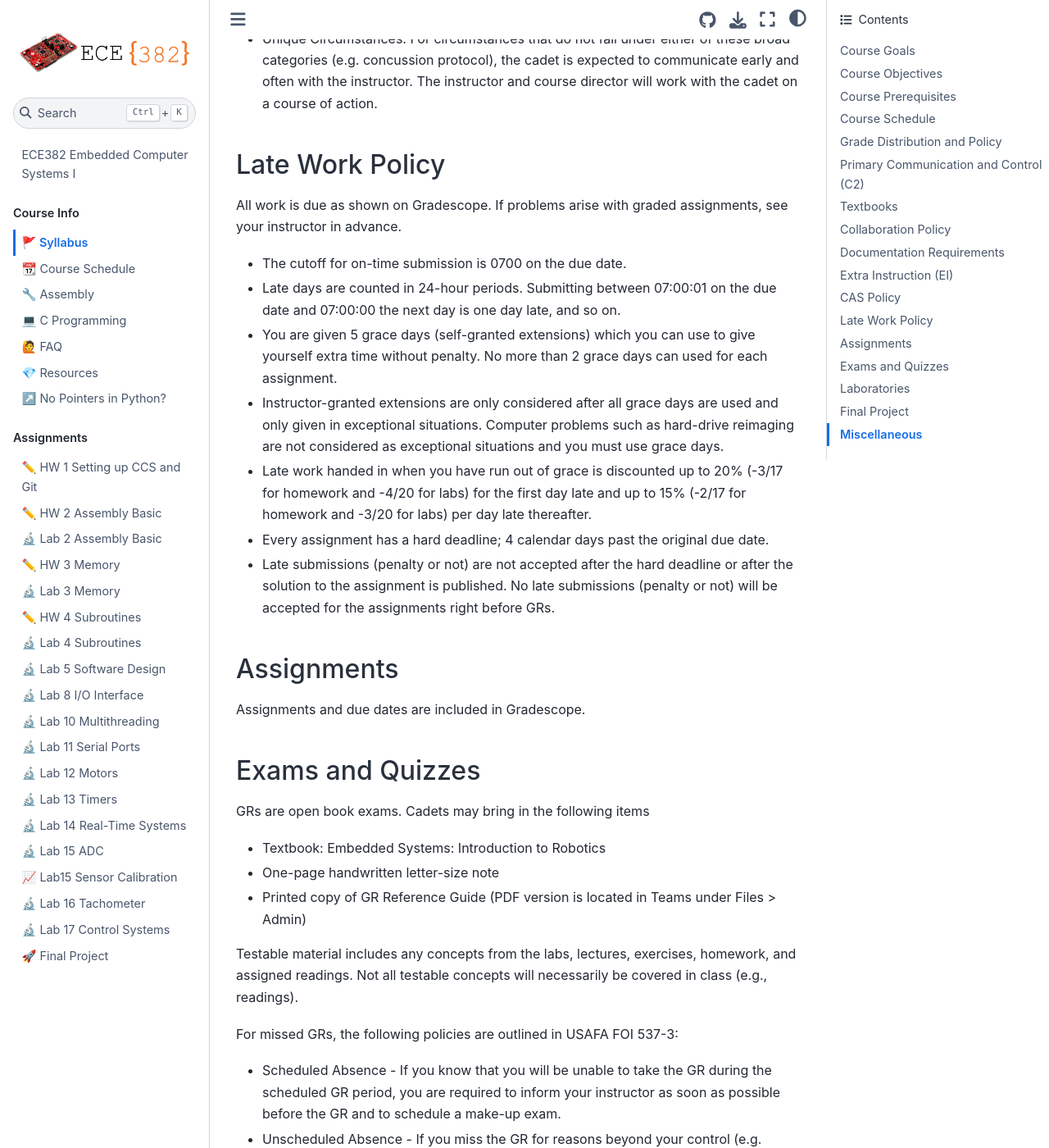
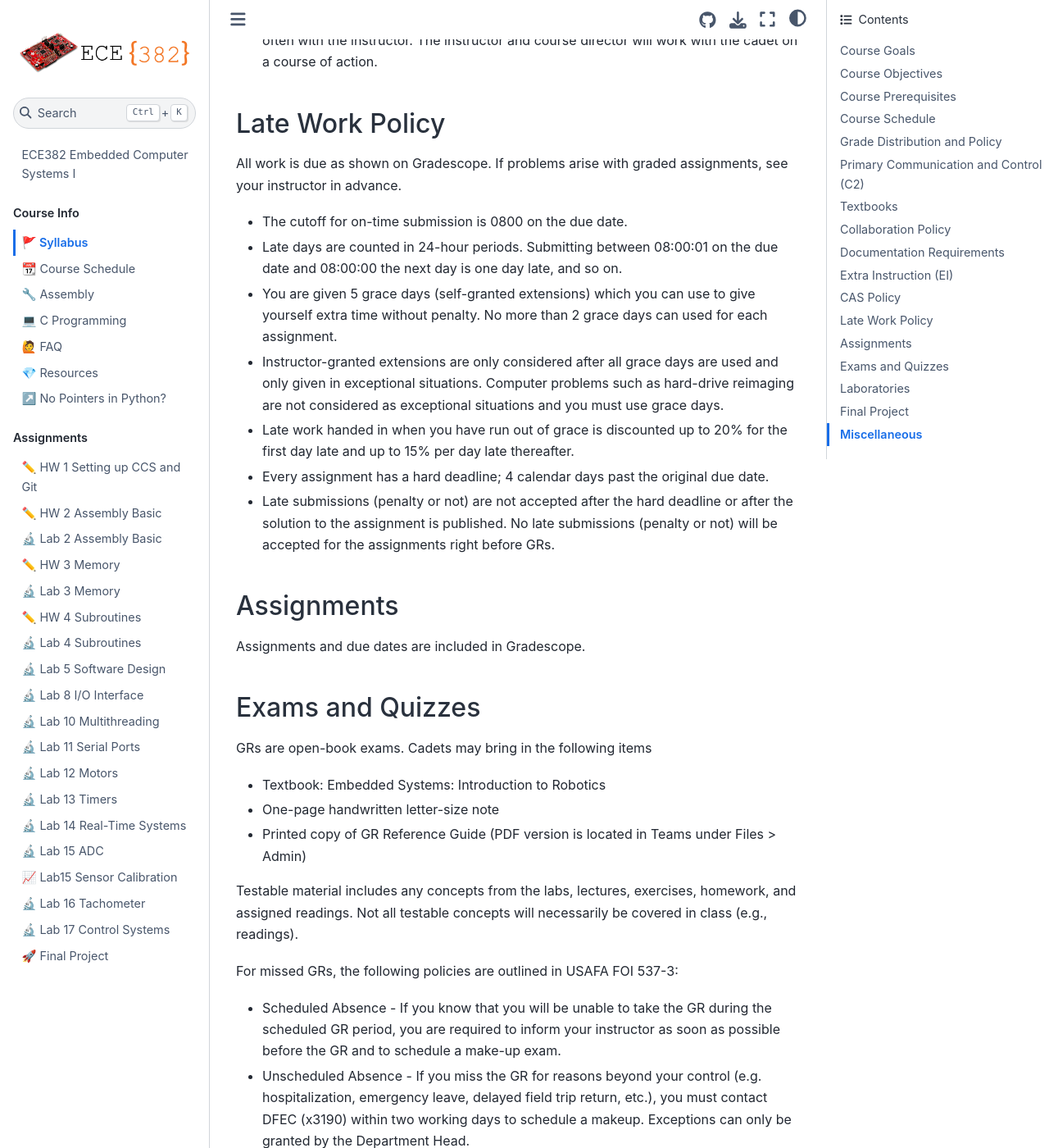
Before and after one commit to USAFA-ECE/ece382, a Jupyter Book: the page built from docs/syllabus.md, in a window 1280 px wide and 1400 px high, scrolled down 5479 px. Shown: the whole window at 82% size. Built offline with Jupyter Book 1.0.4 settings and Sphinx 7.4.7 and the Sphinx Book theme 1.1.4, drawn with Linux system fonts in a browser that asks for light colours; some of the changed text lies outside the part shown.

Commit message:
Updated intro, syllabus, and hw1

```diff
--- a/docs/syllabus.md
+++ b/docs/syllabus.md
@@ -25,9 +25,9 @@
 
 |     Prog                  |             |     Final              |             |
 |---------------------------|-------------|------------------------|-------------|
-|     GRs                   |     24.2%   |     GRs                |     20%     |
-|     Labs                  |     38.6%   |     Labs               |     30%     |
-| Homework + Skills Review  |     37.2%   |Homework + Skills Review|     25%     |
+|     GRs                   |     24.2%   |     GRs                |     18%     |
+|     Labs                  |     38.6%   |     Labs               |     32%     |
+|   Homework                |     37.2%   |     Homework           |     25%     |
 |                           |             |     Final Project      |     25%     |
 |                           |             |                        |             |
 |     Total                 |     100%    |     Total              |     100%    |
@@ -116,11 +116,11 @@
 
 ## Late Work Policy
 All work is due as shown on Gradescope. If problems arise with graded assignments, see your instructor in advance.
-- The cutoff for on-time submission is 0700 on the due date.
-- Late days are counted in 24-hour periods. Submitting between 07:00:01 on the due date and 07:00:00 the next day is one day late, and so on.
+- The cutoff for on-time submission is 0800 on the due date.
+- Late days are counted in 24-hour periods. Submitting between 08:00:01 on the due date and 08:00:00 the next day is one day late, and so on.
 - You are given 5 grace days (self-granted extensions) which you can use to give yourself extra time without penalty. No more than 2 grace days can used for each assignment.
 - Instructor-granted extensions are only considered after all grace days are used and only given in exceptional situations. Computer problems such as hard-drive reimaging are not considered as exceptional situations and you must use grace days.
-- Late work handed in when you have run out of grace is discounted up to 20% (-3/17 for homework and -4/20 for labs) for the first day late and up to 15% (-2/17 for homework and -3/20 for labs) per day late thereafter.
+- Late work handed in when you have run out of grace is discounted up to 20% for the first day late and up to 15% per day late thereafter.
 - Every assignment has a hard deadline; 4 calendar days past the original due date.
 - Late submissions (penalty or not) are not accepted after the hard deadline or after the solution to the assignment is published. No late submissions (penalty or not) will be accepted for the assignments right before GRs.
 
@@ -129,7 +129,7 @@
 Assignments and due dates are included in Gradescope.
 
 ## Exams and Quizzes
-GRs are open book exams. Cadets may bring in the following items
+GRs are open-book exams. Cadets may bring in the following items
 - Textbook: Embedded Systems: Introduction to Robotics
 - One-page handwritten letter-size note
 - Printed copy of GR Reference Guide (PDF version is located in Teams under Files > Admin)
@@ -144,7 +144,7 @@
 Labs are held in 2E48, but may include a prelab assignment that must be done before coming to class.  The labs tend to be very hardware/software intensive and will probably require debugging to isolate and fix problems.  In-class time is your primary chance to get active help for these problems so the more you prepare outside of class, the more successful you’ll be.  The 53 minutes go by extremely fast - don’t waste them!
 
 ## Final Project
-The final project will be a culmination of the learned material and will include a robot maze and competition. The final project will include a formal laboratory write-up and seven-minute presentation describing your design, solution, and results. The final project is worth 25% of your final grade.
+The final project will be a culmination of the learned material and will include a robot maze and competition. The final project will include a formal laboratory write-up, demos, and seven-minute design presentation. The final project is worth 25% of your final grade.
 
 ## Miscellaneous
 This course is designed to help in your development as an engineer.  Feel free to provide feedback on the lessons and labs at any time.  If you have ideas to improve or enhance the course, please let me know.  The class builds on concepts from the prerequisites, so it is important for you to seek help as soon as you need it.  Procrastination is truly the enemy in a design course.  A little foresight and planning and a lot of effort will result in an extremely rewarding experience serving as the basis for future microprocessor design work.
```
Also changed, not shown: docs/Assignments/homework1.md (+8 -5 lines), docs/intro.md (+7 -4 lines), docs/figures/GradeDistribution.png, 1 other file.
